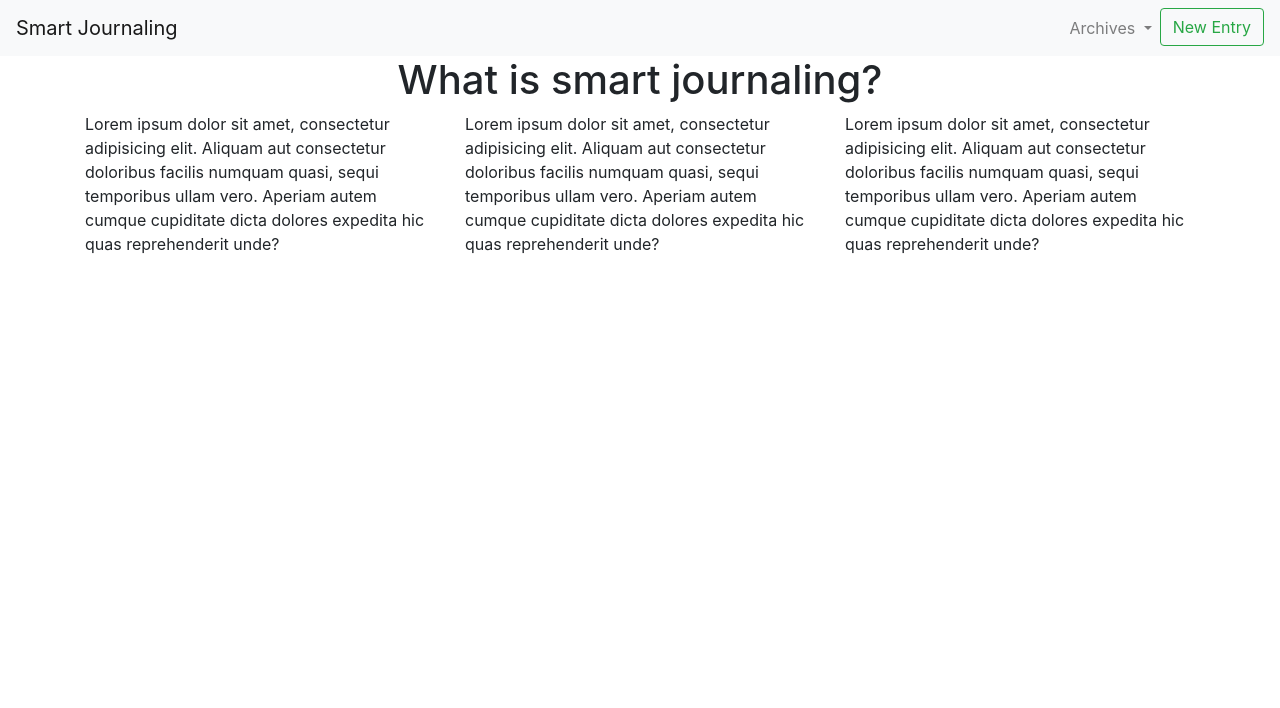
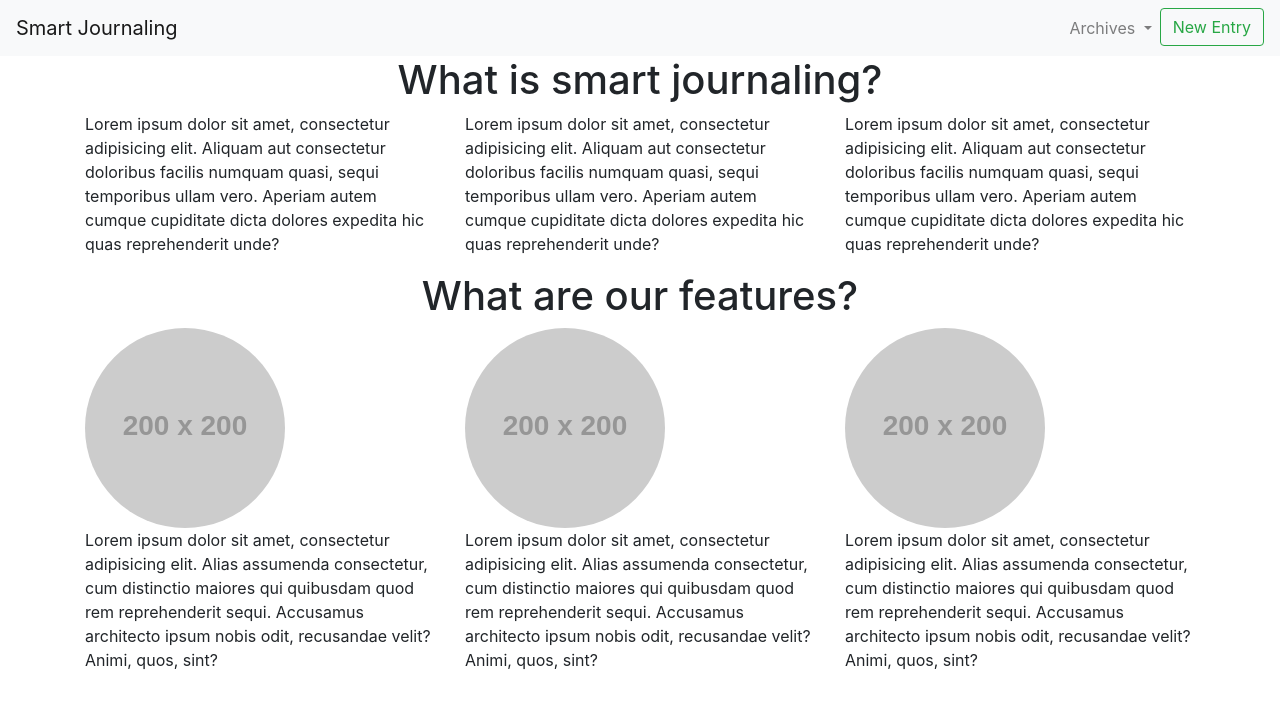
Before and after one commit to ranjithkumarravikumar52/smart-journaling-front-end, a plain HTML site: page index.html in a window 1280 px wide. Drawn offline with nearby package versions, Linux system fonts and the light colour scheme; placeholder pictures from the web are drawn by us.

Commit message:
prototyped features container

```diff
--- a/index.html
+++ b/index.html
@@ -69,6 +69,34 @@
 			</div>
 		</div>
 		<!--features container-->
+		<div class="container">
+			<div class="row features">
+				<div class="col-12">
+					<h1 class="text-center">What are our features?</h1>
+				</div>
+				<div class="col-md-4">
+					<img class="features-image" src="https://via.placeholder.com/200x200.png?text=features-1-img"
+					     alt="features-image-1">
+					<p>Lorem ipsum dolor sit amet, consectetur adipisicing elit. Alias assumenda consectetur, cum
+						distinctio maiores qui quibusdam quod rem reprehenderit sequi. Accusamus architecto ipsum nobis
+						odit, recusandae velit? Animi, quos, sint?</p>
+				</div>
+				<div class="col-md-4">
+					<img class="features-image" src="https://via.placeholder.com/200x200.png?text=features-2-img"
+					     alt="features-image-2">
+					<p>Lorem ipsum dolor sit amet, consectetur adipisicing elit. Alias assumenda consectetur, cum
+						distinctio maiores qui quibusdam quod rem reprehenderit sequi. Accusamus architecto ipsum nobis
+						odit, recusandae velit? Animi, quos, sint?</p>
+				</div>
+				<div class="col-md-4">
+					<img class="features-image" src="https://via.placeholder.com/200x200.png?text=features-3-img"
+					     alt="features-image-3">
+					<p>Lorem ipsum dolor sit amet, consectetur adipisicing elit. Alias assumenda consectetur, cum
+						distinctio maiores qui quibusdam quod rem reprehenderit sequi. Accusamus architecto ipsum nobis
+						odit, recusandae velit? Animi, quos, sint?</p>
+				</div>
+			</div>
+		</div>
 		<!--testimonials container-->
 		<!--bootstrap 4 - js related files-->
 		<script src="https://code.jquery.com/jquery-3.2.1.slim.min.js"
--- a/styles/index.css
+++ b/styles/index.css
@@ -0,0 +1,3 @@
+.features-image {
+    border-radius: 50%;
+}
```
